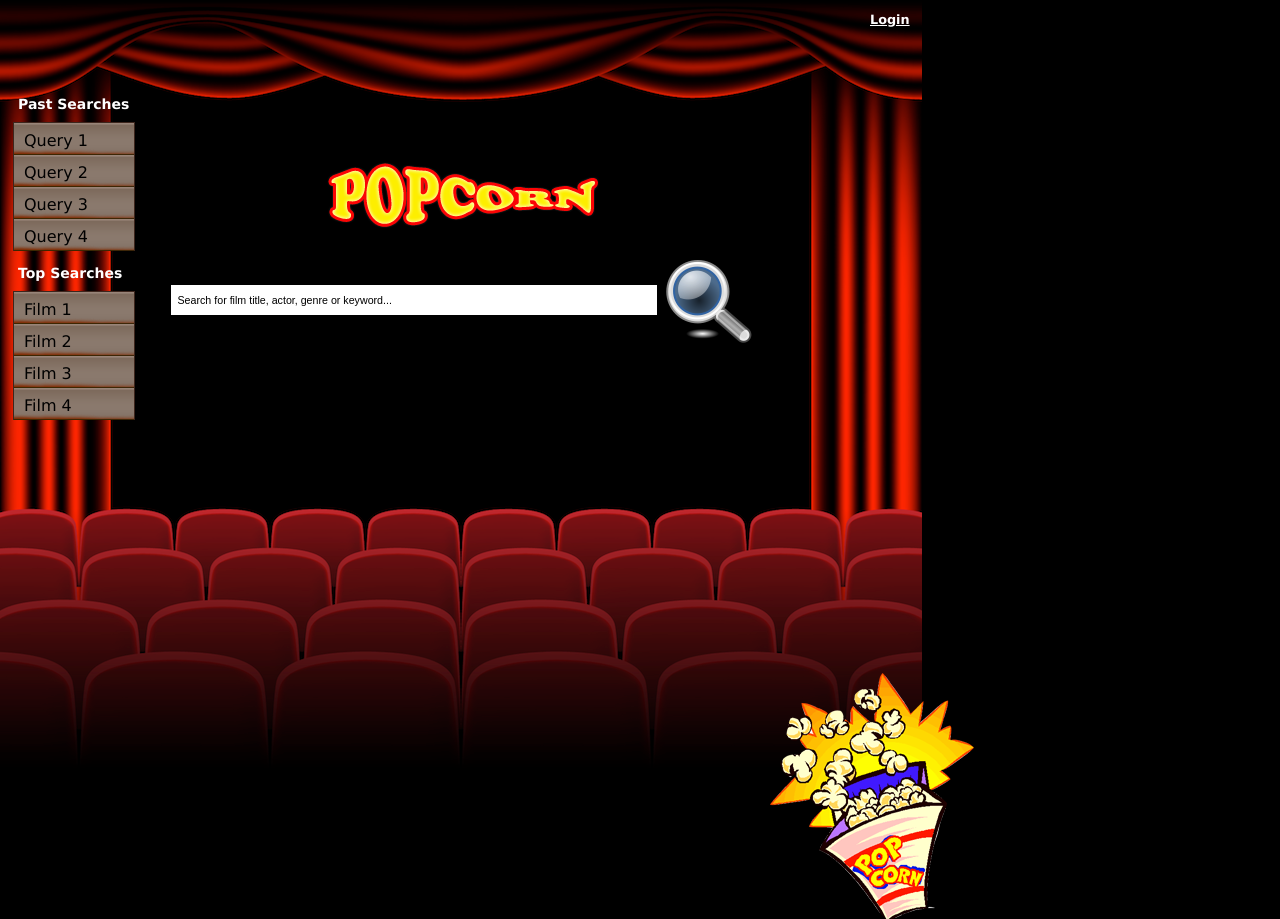
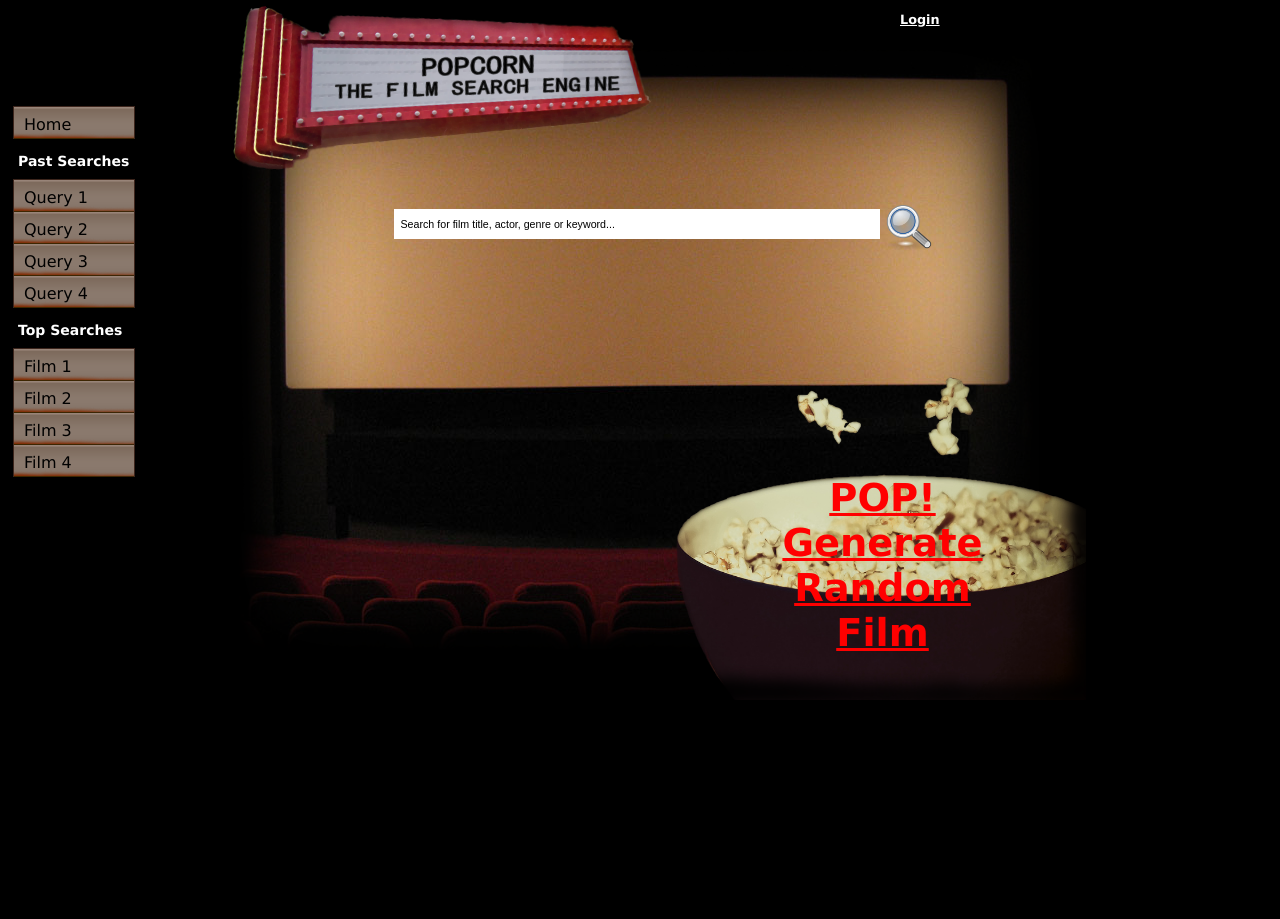
Before and after one commit to janerikazhang/popcorn, a Django app: template popcorn_site/templates/popcorn_app/index_with_menu.html in a window 1280 px wide. After the commit the page ends 690 px from the top, so only its background shows below. Run offline with Django 3.2, Linux system fonts and the light colour scheme; the template is opened without the code that fills it, so the values that code supplies are empty.

Commit message:
changed some of the graphics (search still not working)

```diff
--- a/popcorn_site/static/css/screen.css
+++ b/popcorn_site/static/css/screen.css
@@ -3,7 +3,7 @@ body {
 	padding:0;
 	border:0;			/* This removes the border around the viewport in old versions of IE */
 	width:100%;
-	background: black url('/media/images/mt.png') no-repeat top left;
+	background: black url('/media/images/bg1.png') no-repeat top;
 			/* Minimum width of layout - remove line if not required */
 					/* The min-width property does not work in old versions of Internet Explorer */
 	display: table;
@@ -34,12 +34,11 @@ body {
 	float: left;
 	width: 115px;
 }
-#footer {
-	clear: both;
-}
 
 .results {
-    border: thin;
+	position:relative;
+	left: 200px;
+   	border: thin;
 	border-style: solid;
 	border-color: #fff;
 }
@@ -66,6 +65,11 @@ body {
 
 }
 
+#searchbox{
+	position:relative;
+	left: 200px;
+}
+
 #logoImage{
 	font-size: 4em;
 }
@@ -88,6 +92,25 @@ fieldset{
 a{
 	color:white;
 }
+#footer{
+	position: relative;
+	bottom: -405px;
+	right: 30px;
+	font-size: 3em;
+	text-align: center;
+}
+
+#footersmall{
+	position: relative;
+	bottom: -525px;
+	right: -95px;
+	font-size: 3em;
+	text-align: center;
+}
+
+.footer{
+ 	color: red;
+}
 
 #sign_box
 {
@@ -95,7 +118,7 @@ width:170px;
 
 padding:8px;
 position:relative;
-left:727px;
+left:757px;
 top:10px;
 display:none;
 -moz-border-radius-topleft:6px;
@@ -114,7 +137,7 @@ border-style: solid solid solid solid;
 .sign_in
 {
 position:relative;
-left:870px;
+left:900px;
 top:12px;
 }
 #main
--- a/popcorn_site/templates/popcorn_app/index.html
+++ b/popcorn_site/templates/popcorn_app/index.html
@@ -14,7 +14,7 @@
 
           <div id="searchbox">
 
-            <form action="/popcorn_app/query/" onsubmit="return validate_form(this)" method="post">
+            <form action="/popcorn_app/query/" onsubmit="javascript: submitform();" method="post">
 
               {% csrf_token %} <!-- cross-site request forgery protection -->
 
--- a/popcorn_site/templates/popcorn_app/index_with_menu.html
+++ b/popcorn_site/templates/popcorn_app/index_with_menu.html
@@ -62,7 +62,14 @@ return false;
 	<table>
 
         <tr><td>&nbsp;</td></tr>
-    	<tr><td><h2>Past Searches</h2>
+    	<tr><td>
+			<div id="menu1">
+			<ul>
+				<li><a title="Home" href="/popcorn_app/">Home</a></li>
+			</ul>
+            </div>
+        </td></tr>
+	<tr><td><h2>Past Searches</h2>
 			<div id="menu1">
 			<ul>
 				<li><a title="Query 1" href="#1">Query 1</a></li>
@@ -96,19 +103,15 @@ return false;
 		<br/>
 		<center>
 
-		<a href="/popcorn_app/">
-		<img src = "/media/images/logo.png" alt = "This is our Popcorn logo" />
-		</a>
-
 		<br/>
 
 	<div id="searchbox">
 
-            <form>
+            <form method="post">
 	        <br/><br/>
 	        <input type="text" id = "search" name="search" value="Search for film title, actor, genre or keyword..." onBlur="if (this.value == '') {this.value='Search for film title, actor, genre or keyword...';}" onFocus="if (this.value == 'Search for film title, actor, genre or keyword...') {this.value='';}"/>
                 <a href="javascript: submitform();">
-                <img src="/media/images/search_button.png" width="96" height="88" align="middle" alt="Click here to search our web site" />
+                <img src="/media/images/search_button.png" width="50" align="middle" alt="Click here to search our web site" />
                 </a><br/>
 	    </form>
 
@@ -120,7 +123,7 @@ return false;
 	</div>
 	<div id="footer">
 
-		<a href="random"><img id = "icon" alt = "Click here to display a random film" src = "/media/images/icon.png"/></a>	</div>
+		<a class="footer" href="random">POP!<br/>Generate Random Film</a></div>
 </div>
 </div>
 </body>
```
Also changed, not shown: popcorn_site/popcorn_app/views.py (+6 -5 lines), popcorn_site/templates/popcorn_app/query_results.html (+11 -10 lines), popcorn_site/templates/popcorn_app/view_film.html (+13 -7 lines), popcorn_site/templates/popcorn_app/view_reviews.html (+11 -6 lines), popcorn_site/static/images/bg1.png (added), 1 other file.
